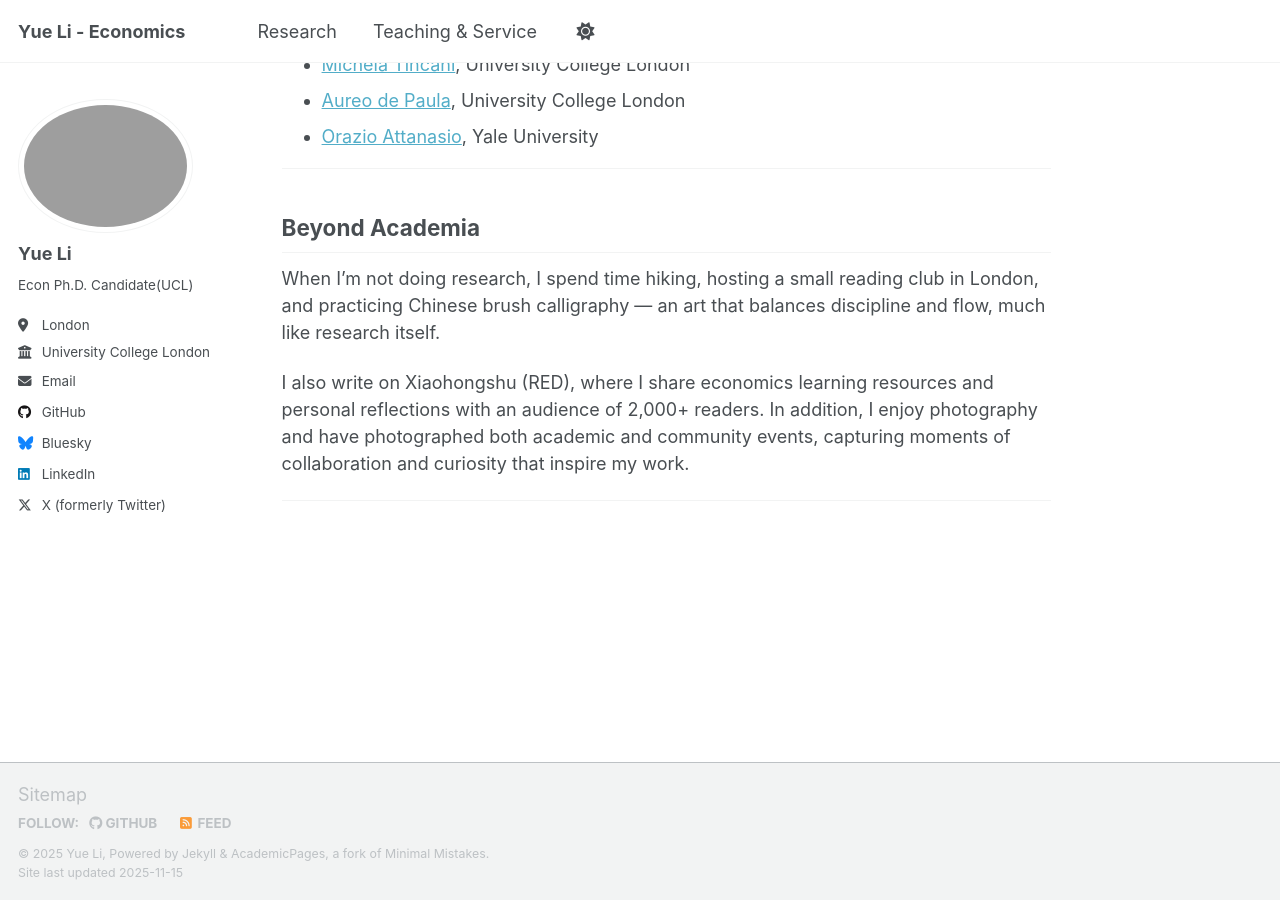
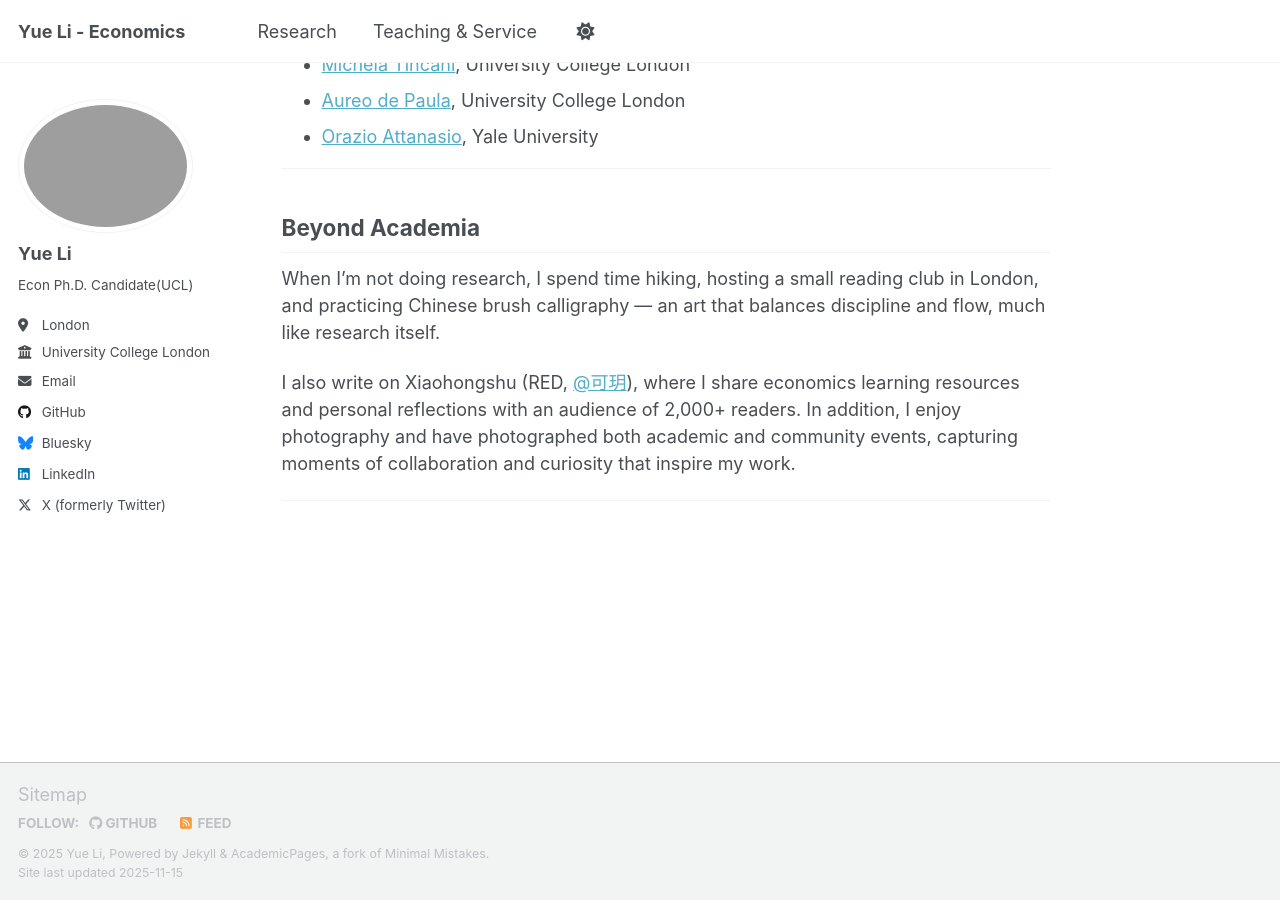
Before and after one commit to yueli-econ/yueli-econ.github.io, a Jekyll site: the page built from _pages/about.md, in a window 1280 px wide and 900 px high, scrolled down 749 px. Built offline with Jekyll 4.4.1, drawn with Linux system fonts in a browser that asks for light colours; a script that is not in the unit is left out.

Commit message:
Update about.md

```diff
--- a/_pages/about.md
+++ b/_pages/about.md
@@ -33,6 +33,6 @@ You can find the latest version of my **CV** [here](/files/Yue_Li_CV.pdf).
 
 When I’m not doing research, I spend time hiking, hosting a small reading club in London, and practicing Chinese brush calligraphy — an art that balances discipline and flow, much like research itself.
 
-I also write on Xiaohongshu (RED), where I share economics learning resources and personal reflections with an audience of 2,000+ readers. In addition, I enjoy photography and have photographed both academic and community events, capturing moments of collaboration and curiosity that inspire my work.
+I also write on Xiaohongshu (RED, [@可玥](https://xhslink.com/m/5A3Q01e0jPK)), where I share economics learning resources and personal reflections with an audience of 2,000+ readers. In addition, I enjoy photography and have photographed both academic and community events, capturing moments of collaboration and curiosity that inspire my work.
 
 ---
```
